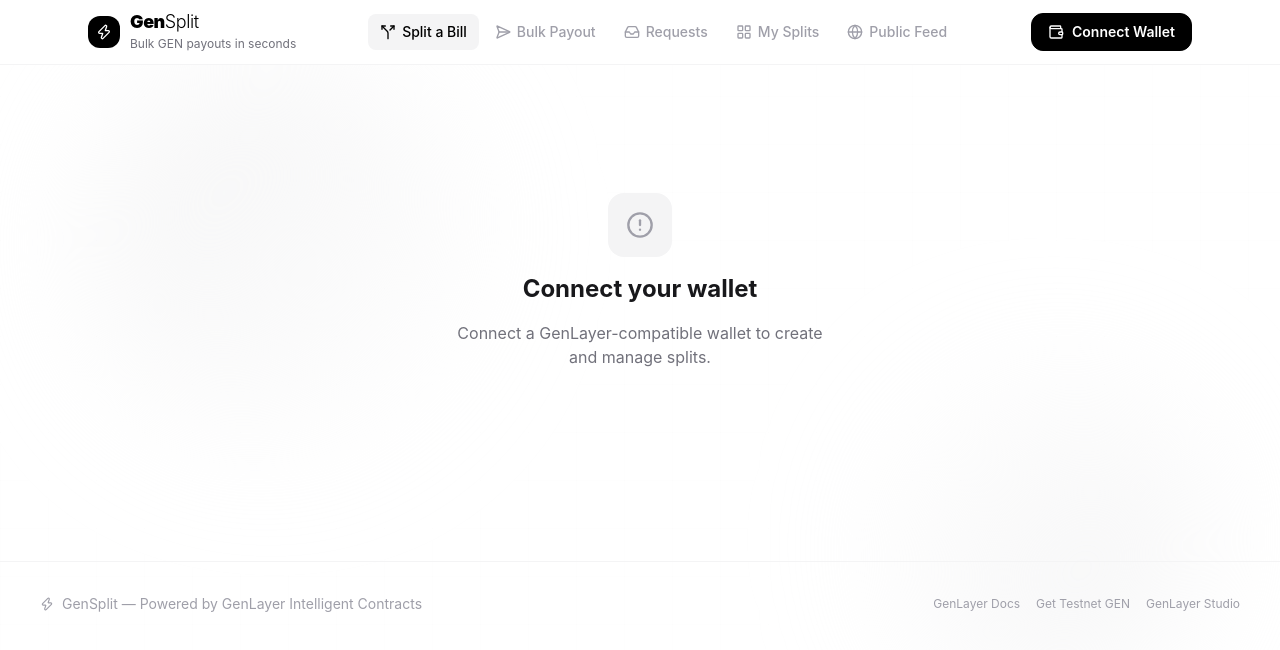
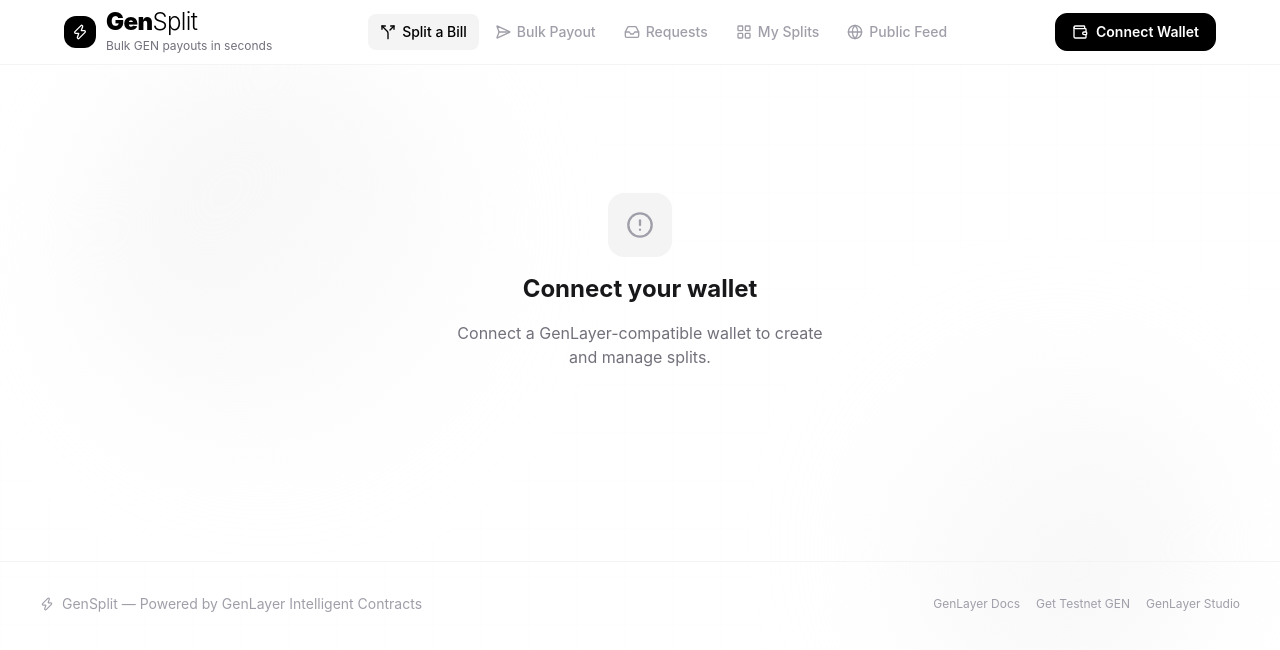
Before and after one commit to GenLBuild/GenSplit, a Next.js app: page / in a window 1280 px wide. Shown: the top 650 px of the page. Built offline with nearby package versions, Linux system fonts and the light colour scheme.

Commit message:
move tabs into header row

```diff
--- a/src/app/bulk-payout/BulkPayoutPage.tsx
+++ b/src/app/bulk-payout/BulkPayoutPage.tsx
@@ -49,7 +49,7 @@ export function BulkPayoutPage() {
         className="flex flex-col sm:flex-row sm:items-start justify-between gap-4"
       >
         <div>
-          <h2 className="text-2xl font-black text-zinc-900 tracking-tight">Bulk Payout</h2>
+          <h2 className="text-4xl font-black text-zinc-900 tracking-tight">Bulk Payout</h2>
           <p className="text-zinc-500 text-sm mt-1">
             Send GEN to multiple wallets at once — screened via Intelligent Contract.
           </p>
--- a/src/app/my-splits/MySplitsPage.tsx
+++ b/src/app/my-splits/MySplitsPage.tsx
@@ -44,7 +44,7 @@ export function MySplitsPage() {
   return (
     <div className="space-y-8">
       <motion.div initial={{ opacity: 0, y: 10 }} animate={{ opacity: 1, y: 0 }}>
-        <h2 className="text-2xl font-black text-zinc-900 tracking-tight">My Splits</h2>
+        <h2 className="text-4xl font-black text-zinc-900 tracking-tight">My Splits</h2>
         <p className="text-zinc-500 text-sm mt-1">
           Splits and payouts you created — live status via Supabase Realtime.
         </p>
--- a/src/app/page.tsx
+++ b/src/app/page.tsx
@@ -93,7 +93,7 @@ export default function Home() {
 
       {/* Header */}
       <header className="relative z-10 border-b border-zinc-100 bg-white/90 backdrop-blur-sm sticky top-0">
-        <div className="max-w-6xl mx-auto px-4 sm:px-6">
+        <div className="max-w-[1600px] mx-auto px-8 lg:px-16">
           <div className="flex items-center justify-between h-16 gap-4">
             {/* Logo */}
             <motion.div
@@ -106,7 +106,7 @@ export default function Home() {
                 <Zap size={16} className="text-white" />
               </div>
               <div>
-                <h1 className="font-black text-lg tracking-tight text-black">
+                <h1 className="font-black text-2xl tracking-tight text-black">
                   Gen<span className="font-light">Split</span>
                 </h1>
                 <Ticker />
@@ -148,7 +148,7 @@ export default function Home() {
       </header>
 
       {/* Main content */}
-      <main className="relative z-10 max-w-6xl mx-auto px-4 sm:px-6 py-8">
+      <main className="relative z-10 max-w-[1600px] mx-auto px-8 lg:px-16 py-8">
         <AnimatePresence mode="wait">
           <motion.div
             key={activeTab}
--- a/src/app/public-feed/PublicFeedPage.tsx
+++ b/src/app/public-feed/PublicFeedPage.tsx
@@ -73,7 +73,7 @@ export function PublicFeedPage() {
         className="flex items-start justify-between gap-4"
       >
         <div>
-          <h2 className="text-2xl font-black text-zinc-900 tracking-tight">Public Feed</h2>
+          <h2 className="text-4xl font-black text-zinc-900 tracking-tight">Public Feed</h2>
           <p className="text-zinc-500 text-sm mt-1">
             Anonymous on-chain activity — no wallet addresses stored.
           </p>
--- a/src/app/requests/RequestsPage.tsx
+++ b/src/app/requests/RequestsPage.tsx
@@ -40,7 +40,7 @@ export function RequestsPage() {
   return (
     <div className="space-y-8">
       <motion.div initial={{ opacity: 0, y: 10 }} animate={{ opacity: 1, y: 0 }}>
-        <h2 className="text-2xl font-black text-zinc-900 tracking-tight">Requests</h2>
+        <h2 className="text-4xl font-black text-zinc-900 tracking-tight">Requests</h2>
         <p className="text-zinc-500 text-sm mt-1">
           Incoming GEN payment requests — live via Supabase Realtime.
         </p>
--- a/src/app/split-bill/SplitBillPage.tsx
+++ b/src/app/split-bill/SplitBillPage.tsx
@@ -46,7 +46,7 @@ export function SplitBillPage() {
         className="flex flex-col sm:flex-row sm:items-center justify-between gap-4"
       >
         <div>
-          <h2 className="text-2xl font-black text-zinc-900 tracking-tight">Split a Bill</h2>
+          <h2 className="text-4xl font-black text-zinc-900 tracking-tight">Split a Bill</h2>
           <p className="text-zinc-500 text-sm mt-1">
             Request GEN from multiple people — track who paid in real time.
           </p>
```
